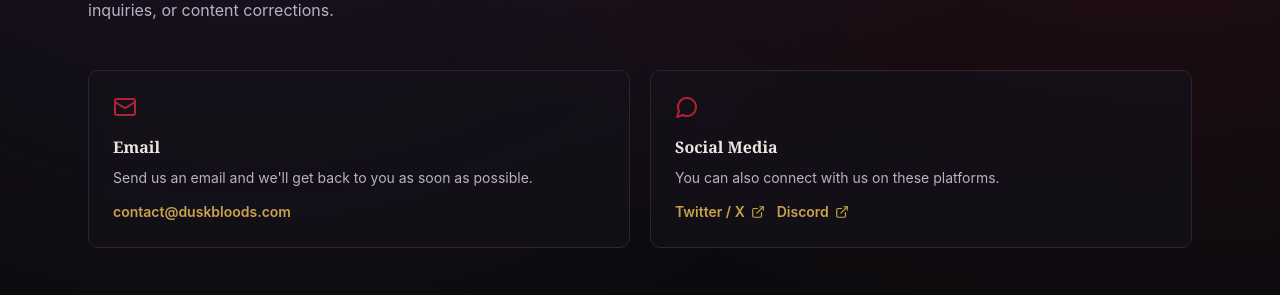
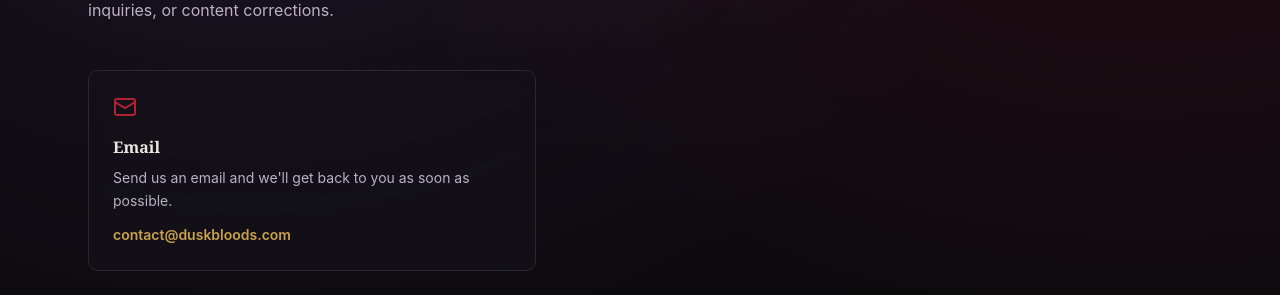
Before and after one commit to coolnico/theDuskbloods, a Next.js app: page /contact in a window 1280 px wide. Shown: the part 223-518 px from the top of the page. Built offline with nearby package versions, Linux system fonts and the light colour scheme; no server answers.

Commit message:
fix: remove third-party X and Discord links from contact page

```diff
--- a/src/components/views/ContactView.tsx
+++ b/src/components/views/ContactView.tsx
@@ -1,7 +1,7 @@
 'use client';
 
 import { useTranslations } from 'next-intl';
-import { Mail, MessageCircle, ExternalLink } from 'lucide-react';
+import { Mail } from 'lucide-react';
 
 export default function ContactView() {
   const t = useTranslations('contact');
@@ -14,7 +14,7 @@
         <p className="mt-3 max-w-3xl text-sm leading-relaxed text-muted sm:mt-4 sm:text-base">{t('intro.lead')}</p>
       </header>
 
-      <section className="grid gap-4 sm:gap-5 sm:grid-cols-2">
+      <section className="grid gap-4 sm:gap-5 sm:max-w-md">
         <div className="card">
           <Mail className="h-6 w-6 text-blood" />
           <h2 className="mt-4 font-heading text-base font-bold text-text">{t('email.title')}</h2>
@@ -26,28 +26,6 @@
             {t('email.address')}
           </a>
         </div>
-
-        <div className="card">
-          <MessageCircle className="h-6 w-6 text-blood" />
-          <h2 className="mt-4 font-heading text-base font-bold text-text">{t('social.title')}</h2>
-          <p className="mt-2 text-sm leading-relaxed text-muted">{t('social.desc')}</p>
-          <div className="mt-3 flex flex-wrap gap-3">
-            {(
-              t.raw('social.links') as { name: string; url: string }[]
-            ).map((link, i) => (
-              <a
-                key={i}
-                href={link.url}
-                target="_blank"
-                rel="noopener noreferrer"
-                className="inline-flex items-center gap-1.5 text-sm font-semibold text-gold hover:underline"
-              >
-                {link.name}
-                <ExternalLink className="h-3.5 w-3.5" />
-              </a>
-            ))}
-          </div>
-        </div>
       </section>
 
       <section className="card">
--- a/src/messages/de.json
+++ b/src/messages/de.json
@@ -1080,20 +1080,6 @@
       "desc": "Senden Sie uns eine E-Mail und wir werden uns so schnell wie möglich bei Ihnen melden.",
       "address": "contact@duskbloods.com"
     },
-    "social": {
-      "title": "Soziale Medien",
-      "desc": "Sie können uns auch über diese Plattformen erreichen.",
-      "links": [
-        {
-          "name": "Twitter / X",
-          "url": "https://x.com/duskbloods"
-        },
-        {
-          "name": "Discord",
-          "url": "https://discord.gg/duskbloods"
-        }
-      ]
-    },
     "note": {
       "title": "Haftungsausschluss",
       "desc": "Dies ist eine inoffizielle Fan-Site und steht in keiner Verbindung zu FromSoftware oder Nintendo und wird von diesen nicht unterstützt. Wir können keine Hilfe bei Spielsupport oder Kontoproblemen leisten — wenden Sie sich bitte an den jeweiligen offiziellen Support."
--- a/src/messages/en.json
+++ b/src/messages/en.json
@@ -1080,20 +1080,6 @@
       "desc": "Send us an email and we'll get back to you as soon as possible.",
       "address": "contact@duskbloods.com"
     },
-    "social": {
-      "title": "Social Media",
-      "desc": "You can also connect with us on these platforms.",
-      "links": [
-        {
-          "name": "Twitter / X",
-          "url": "https://x.com/duskbloods"
-        },
-        {
-          "name": "Discord",
-          "url": "https://discord.gg/duskbloods"
-        }
-      ]
-    },
     "note": {
       "title": "Disclaimer",
       "desc": "This is an unofficial fan site and is not affiliated with or endorsed by FromSoftware or Nintendo. We cannot assist with game support or account issues — please contact the respective official support for those."
--- a/src/messages/es.json
+++ b/src/messages/es.json
@@ -1080,20 +1080,6 @@
       "desc": "Envíanos un correo electrónico y te responderemos lo antes posible.",
       "address": "contact@duskbloods.com"
     },
-    "social": {
-      "title": "Redes sociales",
-      "desc": "También puedes conectarte con nosotros en estas plataformas.",
-      "links": [
-        {
-          "name": "Twitter / X",
-          "url": "https://x.com/duskbloods"
-        },
-        {
-          "name": "Discord",
-          "url": "https://discord.gg/duskbloods"
-        }
-      ]
-    },
     "note": {
       "title": "Aviso legal",
       "desc": "Este es un sitio fan no oficial y no está afiliado ni respaldado por FromSoftware ni Nintendo. No podemos ayudar con soporte del juego o problemas de cuenta — contacta al soporte oficial correspondiente."
--- a/src/messages/fr.json
+++ b/src/messages/fr.json
@@ -1088,20 +1088,6 @@
       "desc": "Envoyez-nous un e-mail et nous vous répondrons dès que possible.",
       "address": "contact@duskbloods.com"
     },
-    "social": {
-      "title": "Réseaux sociaux",
-      "desc": "Vous pouvez également nous rejoindre sur ces plateformes.",
-      "links": [
-        {
-          "name": "Twitter / X",
-          "url": "https://x.com/duskbloods"
-        },
-        {
-          "name": "Discord",
-          "url": "https://discord.gg/duskbloods"
-        }
-      ]
-    },
     "note": {
       "title": "Mentions légales",
       "desc": "Ce site est un site fan non officiel et n'est pas affilié à FromSoftware ou Nintendo ni approuvé par ces derniers. Nous ne pouvons pas vous aider pour le support du jeu ou les problèmes de compte — veuillez contacter le support officiel correspondant."
--- a/src/messages/it.json
+++ b/src/messages/it.json
@@ -1080,20 +1080,6 @@
       "desc": "Inviaci un'e-mail e ti risponderemo il prima possibile.",
       "address": "contact@duskbloods.com"
     },
-    "social": {
-      "title": "Social Media",
-      "desc": "Puoi anche connetterti con noi su queste piattaforme.",
-      "links": [
-        {
-          "name": "Twitter / X",
-          "url": "https://x.com/duskbloods"
-        },
-        {
-          "name": "Discord",
-          "url": "https://discord.gg/duskbloods"
-        }
-      ]
-    },
     "note": {
       "title": "Note legali",
       "desc": "Questo è un sito fan non ufficiale e non è affiliato a FromSoftware né a Nintendo né approvato da essi. Non possiamo assistere con il supporto tecnico del gioco o problemi relativi agli account — contatta il supporto ufficiale competente."
--- a/src/messages/ja.json
+++ b/src/messages/ja.json
@@ -1080,20 +1080,6 @@
       "desc": "以下のアドレスにメールをお送りください。できるだけ早くご返信いたします。",
       "address": "contact@duskbloods.com"
     },
-    "social": {
-      "title": "ソーシャルメディア",
-      "desc": "以下のソーシャルプラットフォームでもおつなぎいただけます。",
-      "links": [
-        {
-          "name": "Twitter / X",
-          "url": "https://x.com/duskbloods"
-        },
-        {
-          "name": "Discord",
-          "url": "https://discord.gg/duskbloods"
-        }
-      ]
-    },
     "note": {
       "title": "免責事項",
       "desc": "当サイトは非公式のファンサイトであり、FromSoftware または任天堂とは提携または承認関係にありません。ゲームのサポートやアカウントに関する問題には対応できませんので、各公式サポートにお問い合わせください。"
--- a/src/messages/ko.json
+++ b/src/messages/ko.json
@@ -1080,20 +1080,6 @@
       "desc": "아래 주소로 이메일을 보내 주시면 최대한 빨리 답변 드리겠습니다.",
       "address": "contact@duskbloods.com"
     },
-    "social": {
-      "title": "소셜 미디어",
-      "desc": "다음 소셜 플랫폼에서도 연결하실 수 있습니다.",
-      "links": [
-        {
-          "name": "Twitter / X",
-          "url": "https://x.com/duskbloods"
-        },
-        {
-          "name": "Discord",
-          "url": "https://discord.gg/duskbloods"
-        }
-      ]
-    },
     "note": {
       "title": "면책 조항",
       "desc": "본 사이트는 비공식 팬 사이트이며 FromSoftware 또는 Nintendo와 제휴하거나 승인을 받지 않았습니다. 게임 지원이나 계정 관련 문제는 처리할 수 없으며, 해당 공식 지원팀에 문의해 주세요."
--- a/src/messages/pt.json
+++ b/src/messages/pt.json
@@ -1080,20 +1080,6 @@
       "desc": "Envie-nos um e-mail e responderemos o mais rápido possível.",
       "address": "contact@duskbloods.com"
     },
-    "social": {
-      "title": "Redes Sociais",
-      "desc": "Você também pode se conectar conosco nessas plataformas.",
-      "links": [
-        {
-          "name": "Twitter / X",
-          "url": "https://x.com/duskbloods"
-        },
-        {
-          "name": "Discord",
-          "url": "https://discord.gg/duskbloods"
-        }
-      ]
-    },
     "note": {
       "title": "Aviso Legal",
       "desc": "Este é um site fã não oficial e não é afiliado nem endossado pela FromSoftware ou Nintendo. Não podemos ajudar com suporte do jogo ou problemas de conta — entre em contato com o suporte oficial correspondente."
--- a/src/messages/zh-TW.json
+++ b/src/messages/zh-TW.json
@@ -1092,20 +1092,6 @@
       "desc": "發送郵件至以下地址，我們會盡快回覆。",
       "address": "contact@duskbloods.com"
     },
-    "social": {
-      "title": "社群媒體",
-      "desc": "也可以透過以下社群平台與我們互動。",
-      "links": [
-        {
-          "name": "Twitter / X",
-          "url": "https://x.com/duskbloods"
-        },
-        {
-          "name": "Discord",
-          "url": "https://discord.gg/duskbloods"
-        }
-      ]
-    },
     "note": {
       "title": "聲明",
       "desc": "本站為非官方粉絲資訊站，與 FromSoftware 或任天堂無任何隸屬或受其認可關係。本站無法處理遊戲技術支援或帳號相關問題，此類問題請聯繫對應官方客服。"
--- a/src/messages/zh.json
+++ b/src/messages/zh.json
@@ -1092,20 +1092,6 @@
       "desc": "发送邮件至以下地址，我们会尽快回复。",
       "address": "contact@duskbloods.com"
     },
-    "social": {
-      "title": "社交媒体",
-      "desc": "也可以通过以下社交平台与我们互动。",
-      "links": [
-        {
-          "name": "Twitter / X",
-          "url": "https://x.com/duskbloods"
-        },
-        {
-          "name": "Discord",
-          "url": "https://discord.gg/duskbloods"
-        }
-      ]
-    },
     "note": {
       "title": "声明",
       "desc": "本站为非官方粉丝资讯站，与 FromSoftware 或任天堂无任何隶属或受其认可关系。本站无法处理游戏技术支持或账号相关问题，此类问题请联系对应官方客服。"
```
Also changed, not shown: src/messages/ru.json.
